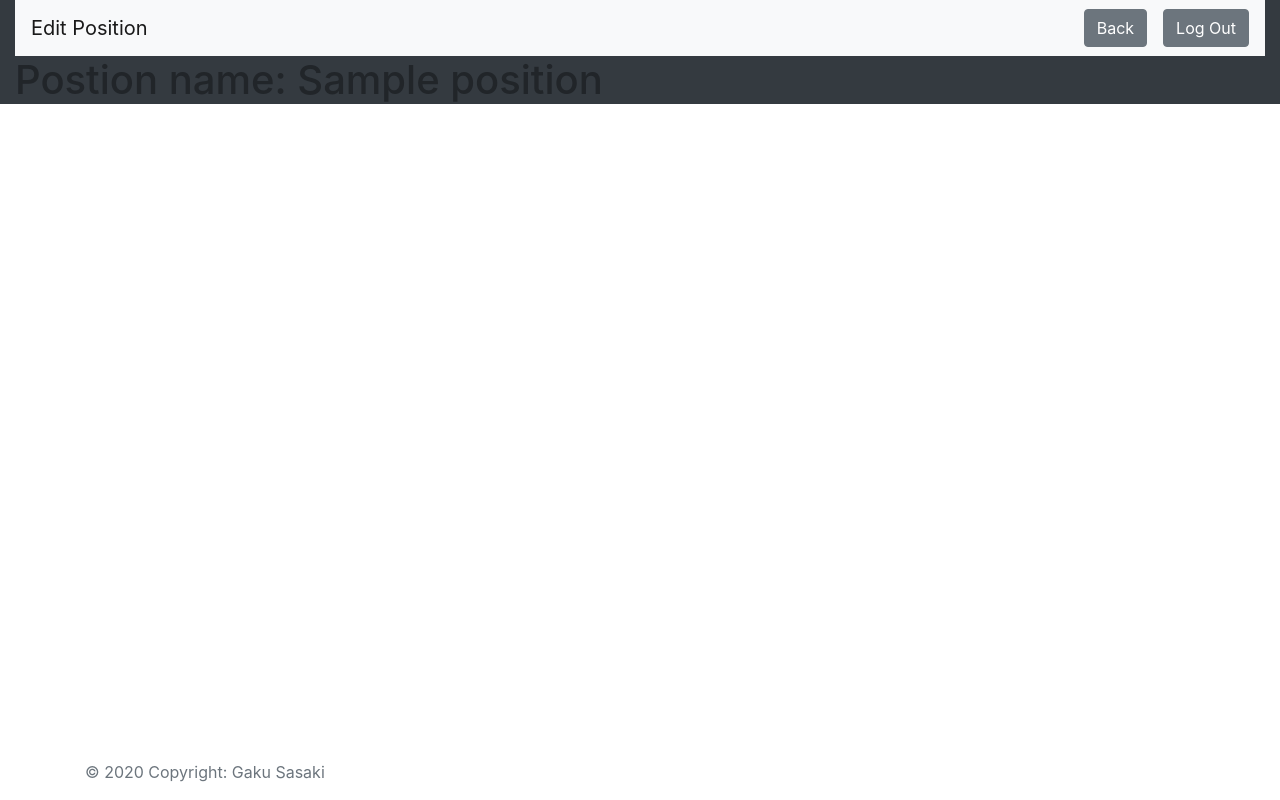
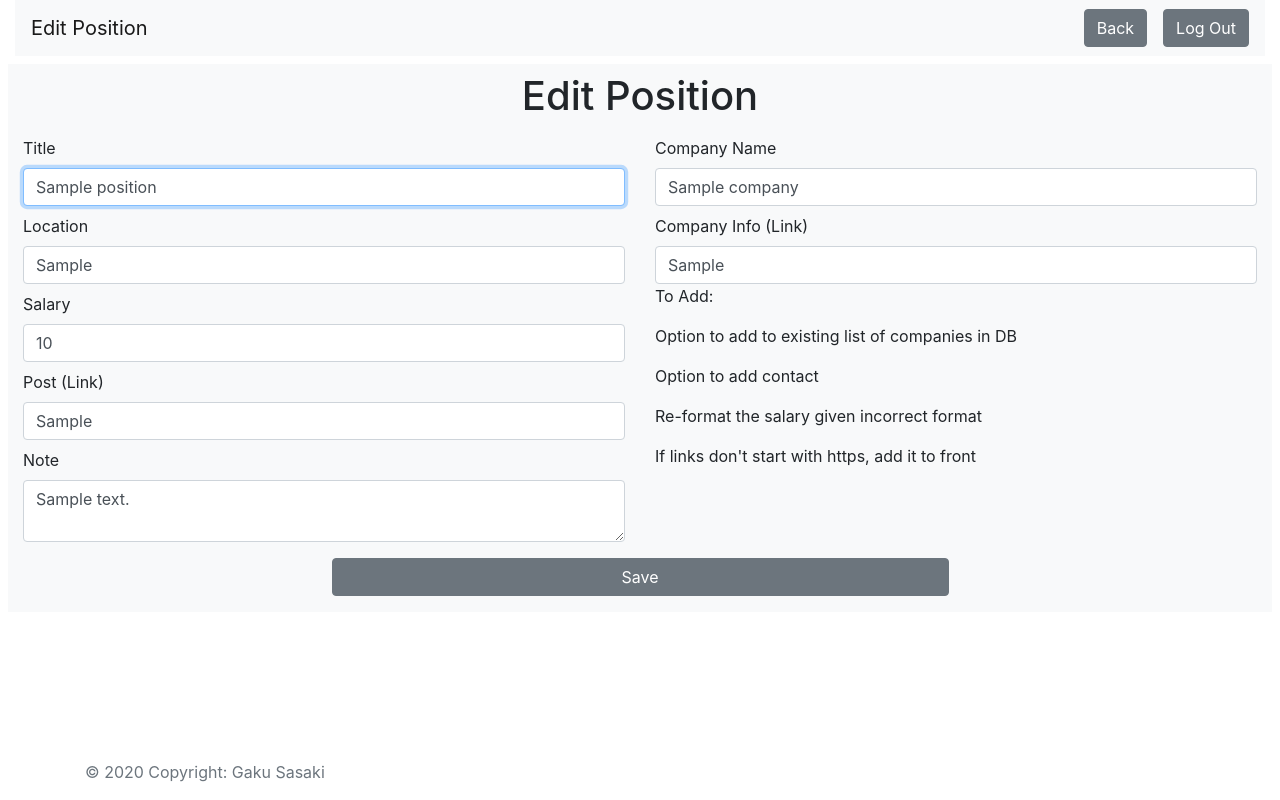
Before and after one commit to gsasaki23/reach_project, a Django app: template reach_app/templates/edit.html in a window 1280 px wide. Run offline with Django 3.2, Linux system fonts and the light colour scheme; the template is opened without the code that fills it: values that come from a table or form of the project are taken from there, others are empty; tables that the repository leaves empty hold one stand-in row (values such as "Sample post"); some libraries are stand-ins or nearby versions.

Commit message:
edit page

```diff
--- a/reach_app/models.py
+++ b/reach_app/models.py
@@ -85,7 +85,7 @@ class Position(models.Model):
     posting=models.TextField()
     company=models.ForeignKey(Company, blank=True, null=True, related_name="positions", on_delete = models.CASCADE)
     contact=models.ForeignKey(Contact, blank=True, null=True, related_name="positions", on_delete = models.CASCADE)
-    note=models.TextField(blank=True, null=True)
+    note=models.TextField(default="None")
     fu_sent=models.BooleanField(default=False)
     assignment_done=models.BooleanField(default=False)
     ty_sent=models.BooleanField(default=False)
--- a/reach_app/templates/edit.html
+++ b/reach_app/templates/edit.html
@@ -19,7 +19,7 @@
 </head>
 
 <body>
-    <div class="container-fluid bg-dark">
+    <div class="container-fluid">
         <!-- NavBar -->
         <nav class="navbar navbar-expand-sm navbar-light bg-light">
             <a class="navbar-brand">Edit Position</a>
@@ -35,7 +35,52 @@
             </div>
         </nav>
 
-        <h1>Postion name: {{position.title}}</h1>
+
+        <div class="row px-2 mt-2">
+            <div class="col bg-light">
+                <h1 class="text-center my-2">Edit Position</h1>
+
+                <form action="/edit_position/{{position.id}}" method="post">
+                    {% csrf_token %}
+                    <div class="row">
+                        <div class="col">
+                            <label for="title" class="mt-2">Title</label>
+                            <input type="text" class="form-control" name="title" value="{{position.title}}" autofocus>
+
+                            <label for="location" class="mt-2">Location</label>
+                            <input type="text" class="form-control" name="location" value="{{position.location}}" required>
+
+                            <label for="salary" class="mt-2">Salary</label>
+                            <input type="text" class="form-control" name="salary" value="{{position.salary}}" required>
+
+                            <label for="posting" class="mt-2">Post (Link)</label>
+                            <input type="text" class="form-control" name="posting" value="{{position.posting}}" required>
+
+                            <label for="note" class="mt-2">Note</label>
+                            <textarea type="text" class="form-control" name="note">{{position.note}}</textarea>
+
+
+                        </div>
+                        <div class="col">
+                            <!-- TODO add to existing companies -->
+                            <label for="company_name" class="mt-2">Company Name</label>
+                            <input type="text" class="form-control" name="company_name" value="{{position.company.name}}" required>
+
+                            <label for="company_info" class="mt-2">Company Info (Link)</label>
+                            <input type="text" class="form-control" name="company_info" value="{{position.company.info}}" required>
+
+                            <p>To Add:</p>
+                            <p>Option to add to existing list of companies in DB</p>
+                            <p>Option to add contact</p>
+                            <p>Re-format the salary given incorrect format</p>
+                            <p>If links don't start with https, add it to front</p>
+                        </div>
+                    </div>
+
+                    <button type="Add" class="btn btn-secondary d-block mx-auto w-50 my-3">Save</button>
+                </form>
+            </div>
+        </div>
 
         <!-- Footer -->
         <footer class="footer fixed-bottom">
--- a/reach_app/templates/stats.html
+++ b/reach_app/templates/stats.html
@@ -19,7 +19,7 @@
 </head>
 
 <body>
-    <div class="container-fluid bg-dark">
+    <div class="container-fluid">
         <!-- NavBar -->
         <nav class="navbar navbar-expand-sm navbar-light bg-light">
             <a class="navbar-brand">{{current_user.first_name}}'s Stats</a>
--- a/reach_app/urls.py
+++ b/reach_app/urls.py
@@ -15,4 +15,5 @@ urlpatterns = [
     path('logout', views.logout),
     path('attempt_position', views.attempt_position),
     path('update_status/<int:position_id>/<int:next_code>', views.update_status),
+    path('edit_position/<int:position_id>', views.edit_position),
 ]
```
Also changed, not shown: reach_app/templates/new.html (+8 -3 lines), reach_app/views.py (+27 -7 lines), reach_app/migrations/0011_auto_20200224_2004.py (added).
